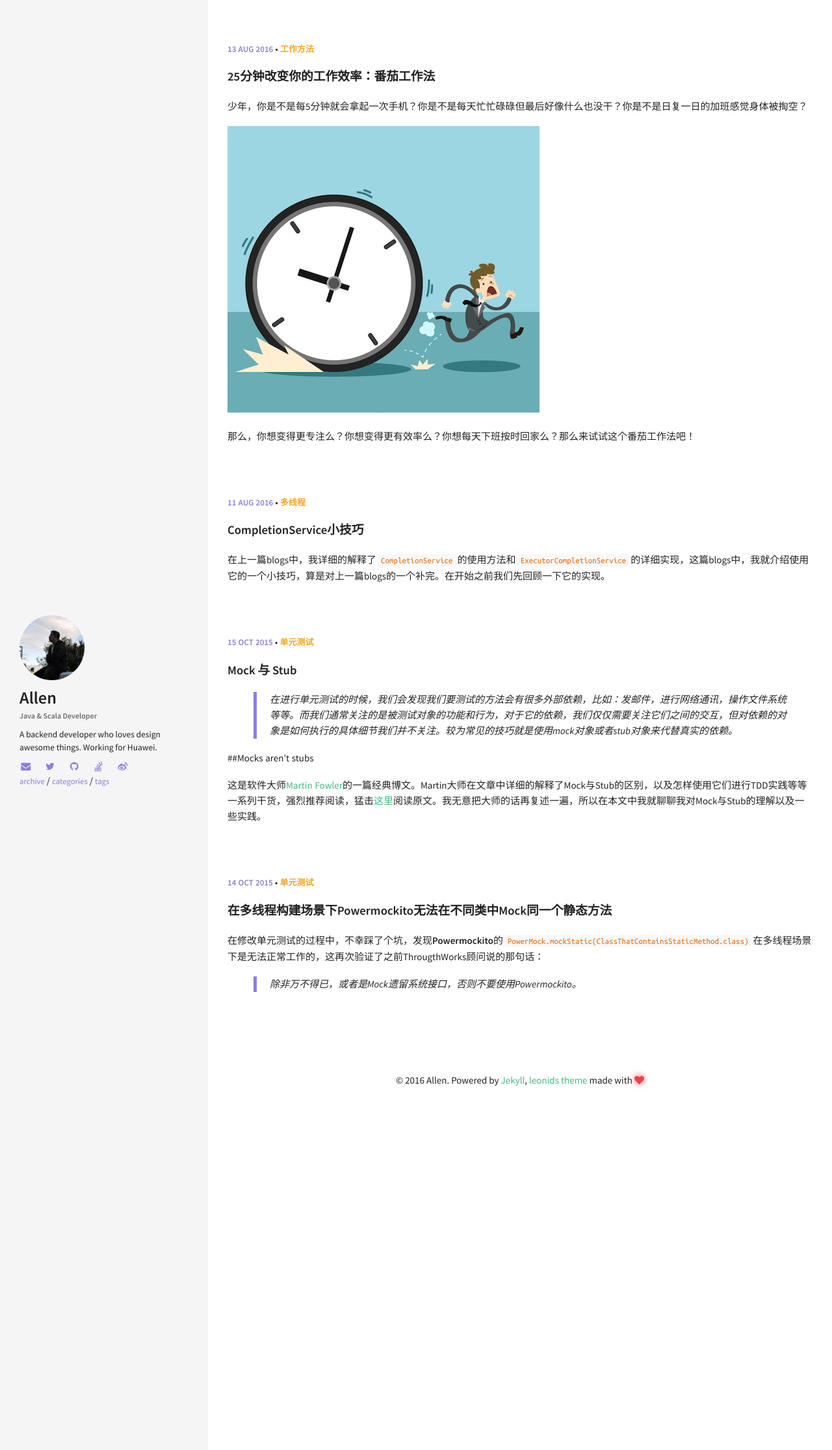
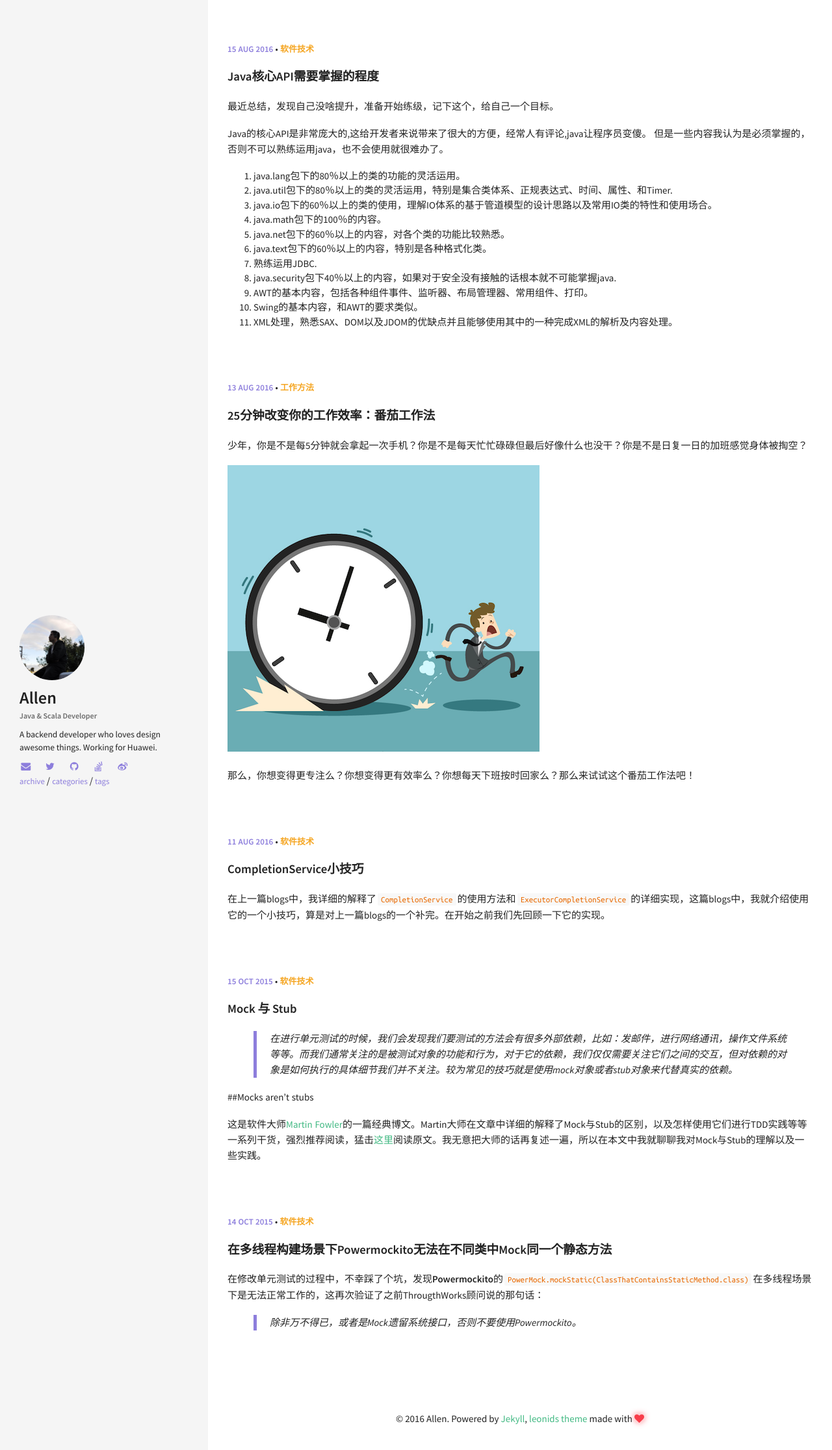
Before and after one commit to alleeen/alleeen.github.io, a Jekyll site: the page built from index.html, in a window 1280 px wide. Shown: the top 2232 px of the page at 65% size. Built offline with Jekyll 4.4.1, drawn with Linux system fonts in a browser that asks for light colours.

Commit message:
新增文章，更新标签

````diff
--- a/_posts/2015-10-14-powermockito-would-not-work-on-multi-thread.md
+++ b/_posts/2015-10-14-powermockito-would-not-work-on-multi-thread.md
@@ -2,7 +2,8 @@
 layout: post
 title:  "在多线程构建场景下Powermockito无法在不同类中Mock同一个静态方法"
 date:   2015-10-14 13:50:39
-categories: 单元测试
+categories: 软件技术
+tags: [Java, 单元测试]
 ---
 
 在修改单元测试的过程中，不幸踩了个坑，发现**Powermockito**的``` PowerMock.mockStatic(ClassThatContainsStaticMethod.class)```在多线程场景下是无法正常工作的，这再次验证了之前ThrougthWorks顾问说的那句话：
--- a/_posts/2015-10-14-unit-test-mock.md
+++ b/_posts/2015-10-14-unit-test-mock.md
@@ -2,7 +2,8 @@
 layout: post
 title:  "Mock 与 Stub"
 date:   2015-10-14 16:50:39
-categories: 单元测试
+categories: 软件技术
+tags: [Java, 单元测试]
 ---
 
 >在进行单元测试的时候，我们会发现我们要测试的方法会有很多外部依赖，比如：发邮件，进行网络通讯，操作文件系统等等。而我们通常关注的是被测试对象的功能和行为，对于它的依赖，我们仅仅需要关注它们之间的交互，但对依赖的对象是如何执行的具体细节我们并不关注。较为常见的技巧就是使用mock对象或者stub对象来代替真实的依赖。
--- a/_posts/2016-08-10-java-CompletionService-tips.md
+++ b/_posts/2016-08-10-java-CompletionService-tips.md
@@ -2,7 +2,8 @@
 layout: post
 title:  "CompletionService小技巧"
 date:   2016-08-10 16:50:39
-categories: 多线程
+categories: 软件技术
+tags: [Java, 多线程]
 ---
 
 在上一篇blogs中，我详细的解释了`CompletionService`的使用方法和`ExecutorCompletionService`的详细实现，这篇blogs中，我就介绍使用它的一个小技巧，算是对上一篇blogs的一个补完。在开始之前我们先回顾一下它的实现。
--- /dev/null
+++ b/_posts/2016-08-14-java-api-need-to-know.md
@@ -0,0 +1,23 @@
+---
+layout: post
+title:  "Java核心API需要掌握的程度"
+date:   2016-08-14 23:21:39
+categories: 软件技术
+tags: [Java, api]
+---
+
+最近总结，发现自己没啥提升，准备开始练级，记下这个，给自己一个目标。
+
+ Java的核心API是非常庞大的,这给开发者来说带来了很大的方便，经常人有评论,java让程序员变傻。
+但是一些内容我认为是必须掌握的，否则不可以熟练运用java，也不会使用就很难办了。
+1. java.lang包下的80％以上的类的功能的灵活运用。
+2. java.util包下的80％以上的类的灵活运用，特别是集合类体系、正规表达式、时间、属性、和Timer.
+3. java.io包下的60％以上的类的使用，理解IO体系的基于管道模型的设计思路以及常用IO类的特性和使用场合。
+4. java.math包下的100％的内容。
+5. java.net包下的60％以上的内容，对各个类的功能比较熟悉。
+6. java.text包下的60％以上的内容，特别是各种格式化类。
+7. 熟练运用JDBC.
+8. java.security包下40％以上的内容，如果对于安全没有接触的话根本就不可能掌握java.
+9. AWT的基本内容，包括各种组件事件、监听器、布局管理器、常用组件、打印。
+10. Swing的基本内容，和AWT的要求类似。
+11. XML处理，熟悉SAX、DOM以及JDOM的优缺点并且能够使用其中的一种完成XML的解析及内容处理。
````
